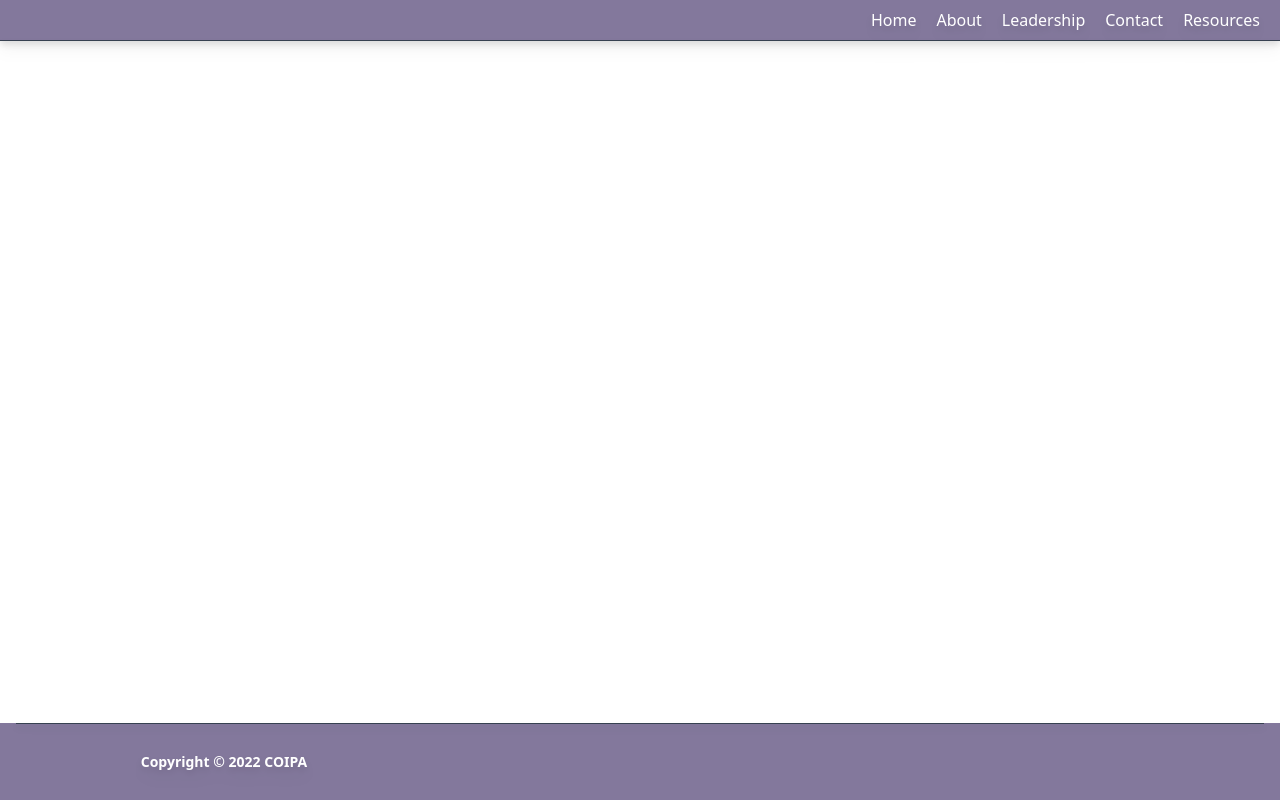
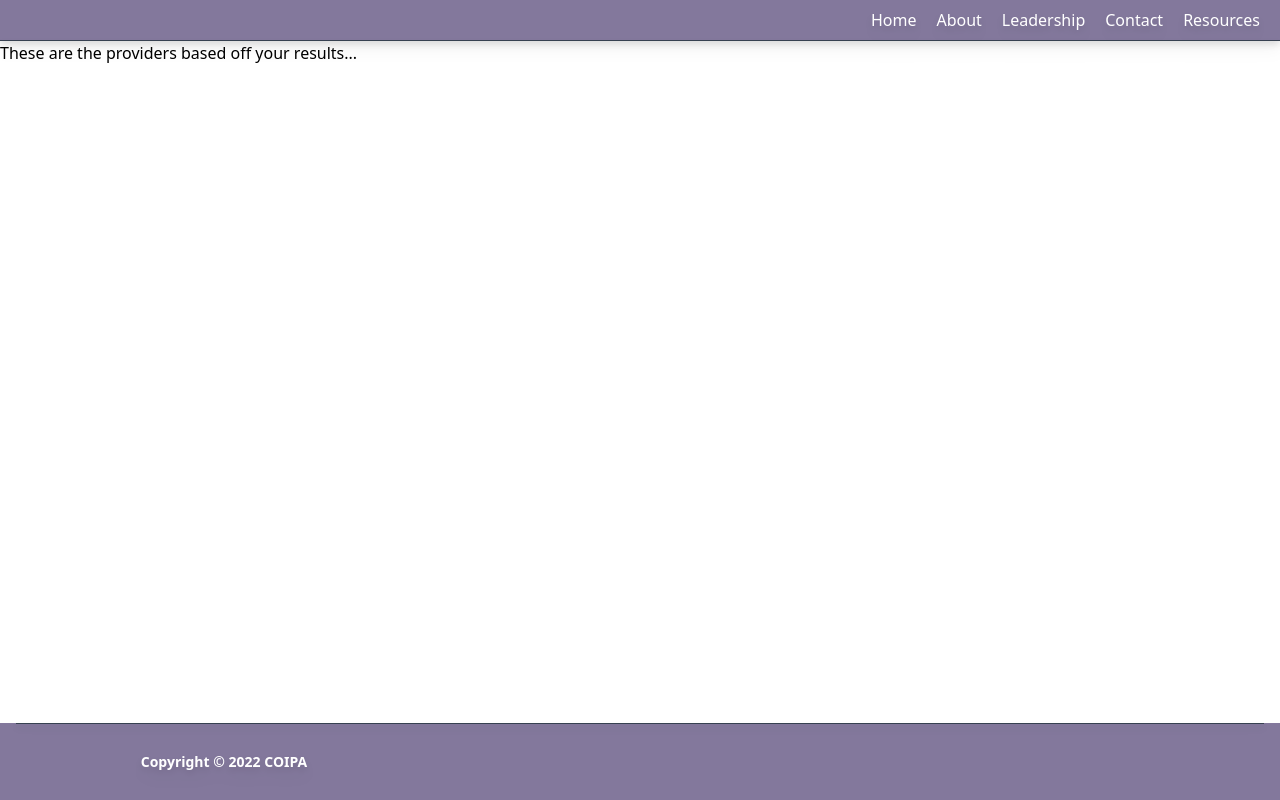
Before and after one commit to adrianna157/provider-search, a Vue app: page /search-result in a window 1280 px wide. Built offline with nearby package versions, Linux system fonts and the light colour scheme.

Commit message:
add routing to search bar button

```diff
--- a/src/components/SearchBar.vue
+++ b/src/components/SearchBar.vue
@@ -2,7 +2,7 @@
 <div class="flex items-center justify-center mt-20 ">
     <div class="flex border-2 border-gray-200 rounded">
         <input type="text" class="px-4 py-2 w-96" placeholder="Search For Provider...">
-        <button class="px-4 text-white bg-gray-600 border-l ">
+        <button @click="getResult" class="px-4 text-white bg-gray-600 border-l ">
             Search
         </button>
     </div>
@@ -11,5 +11,10 @@
 <script>
 export default {
   name: "SearchBar",
+  methods: {
+    getResult() {
+      this.$router.push({ name: "search-result" });
+    },
+  },
 };
 </script>
--- a/src/router/index.js
+++ b/src/router/index.js
@@ -5,6 +5,7 @@ import LeadershipView from "@/views/LeadershipView.vue";
 import ContactView from "@/views/ContactView.vue";
 import ResourceView from "@/views/ResourcesView.vue";
 import SearchView from "@/views/SearchView.vue";
+import SearchResult from "@/views/SearchResult.vue";
 
 const routes = [
   {
@@ -37,6 +38,11 @@ const routes = [
     name: "search",
     component: SearchView,
   },
+  {
+    path: "/search-result",
+    name: "search-result",
+    component: SearchResult,
+  },
 ];
 
 const router = createRouter({
--- /dev/null
+++ b/src/views/SearchResult.vue
@@ -0,0 +1,5 @@
+<template>
+  <div>
+    <h1>These are the providers based off your results...</h1>
+  </div>
+</template>
```
